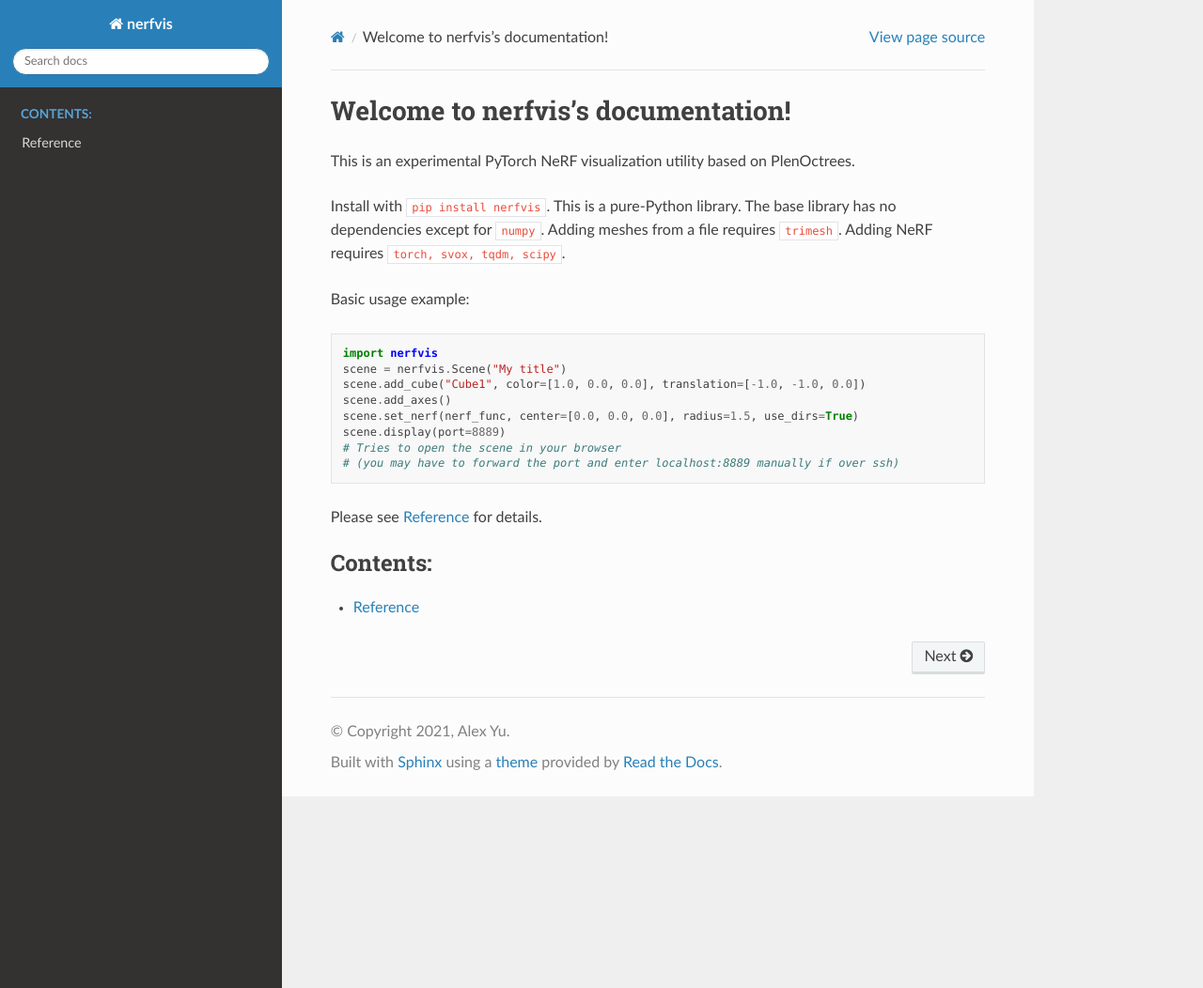
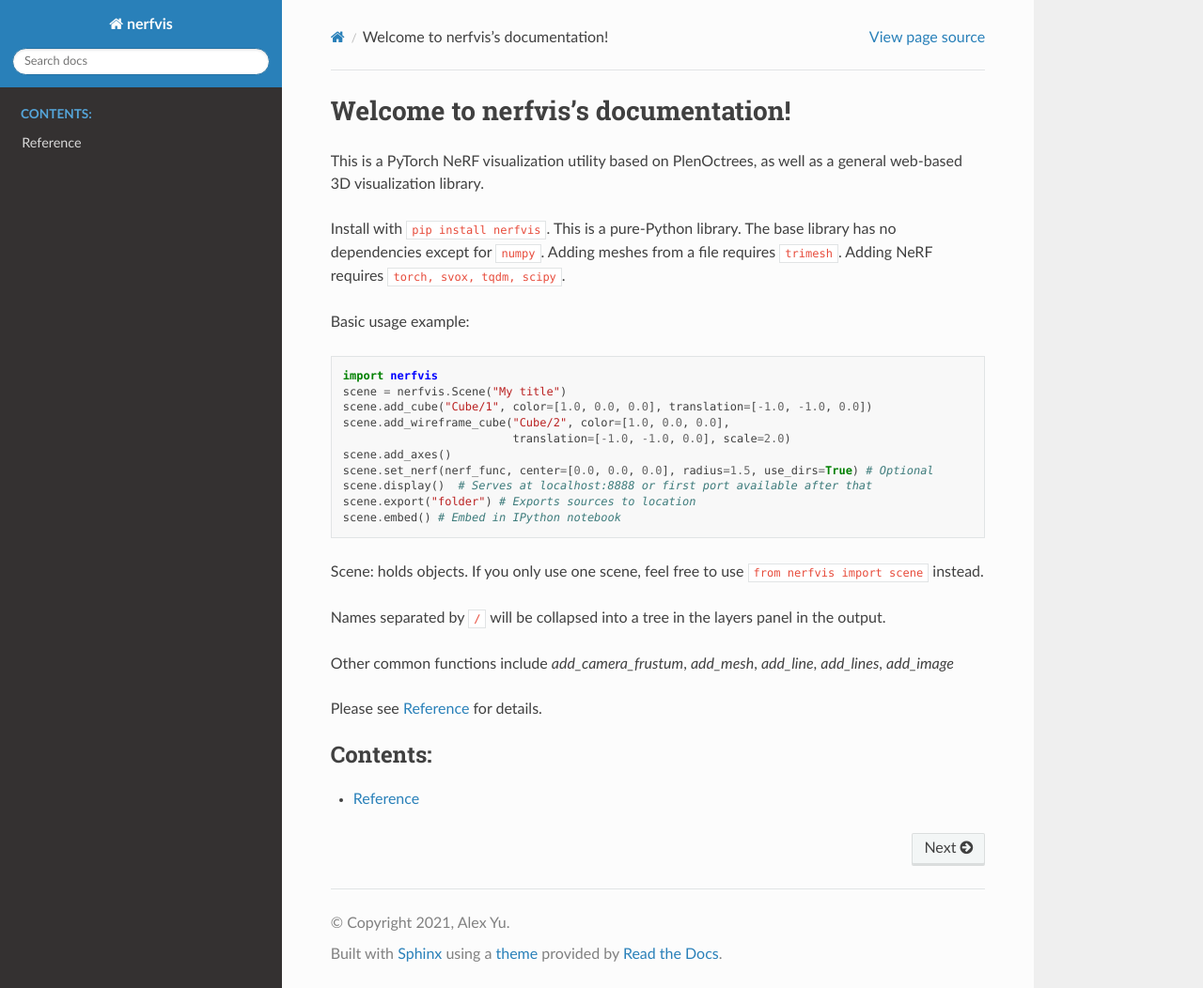
Before and after one commit to sxyu/nerfvis, a Sphinx documentation site: the page built from docs/source/index.rst, in a window 1280 px wide and 1052 px high. Shown: the whole window at 94% size. Built offline with Sphinx 7.4.7 and the Read the Docs theme 2.0.0, drawn with Linux system fonts in a browser that asks for light colours.

Commit message:
Relative scrolling; support `from nerfvis import scene`

```diff
--- a/docs/source/index.rst
+++ b/docs/source/index.rst
@@ -6,7 +6,8 @@
 Welcome to nerfvis's documentation!
 ===================================
 
-This is an experimental PyTorch NeRF visualization utility based on PlenOctrees.
+This is a PyTorch NeRF visualization utility based on PlenOctrees, as well as a
+general web-based 3D visualization library.
 
 Install with :code:`pip install nerfvis`. This is a pure-Python library. The base library has no dependencies except for :code:`numpy`.
 Adding meshes from a file requires :code:`trimesh`.
@@ -18,12 +19,22 @@
 
     import nerfvis
     scene = nerfvis.Scene("My title")
-    scene.add_cube("Cube1", color=[1.0, 0.0, 0.0], translation=[-1.0, -1.0, 0.0])
+    scene.add_cube("Cube/1", color=[1.0, 0.0, 0.0], translation=[-1.0, -1.0, 0.0])
+    scene.add_wireframe_cube("Cube/2", color=[1.0, 0.0, 0.0],
+                             translation=[-1.0, -1.0, 0.0], scale=2.0)
     scene.add_axes()
-    scene.set_nerf(nerf_func, center=[0.0, 0.0, 0.0], radius=1.5, use_dirs=True)
-    scene.display(port=8889)
-    # Tries to open the scene in your browser
-    # (you may have to forward the port and enter localhost:8889 manually if over ssh)
+    scene.set_nerf(nerf_func, center=[0.0, 0.0, 0.0], radius=1.5, use_dirs=True) # Optional
+    scene.display()  # Serves at localhost:8888 or first port available after that
+    scene.export("folder") # Exports sources to location
+    scene.embed() # Embed in IPython notebook
+
+Scene: holds objects. If you only use one scene, feel free to use :code:`from nerfvis import scene` instead.
+
+Names separated by :code:`/` will be collapsed into a tree in the layers panel in the output.
+
+
+Other common functions include `add_camera_frustum`, `add_mesh`, `add_line`, `add_lines`,
+`add_image`
 
 Please see :ref:`nerfvis` for details.
 
--- a/nerfvis/__init__.py
+++ b/nerfvis/__init__.py
@@ -1,3 +1,4 @@
 from .scene import Scene
 from .version import __version__
 from . import utils
+scene = Scene()
--- a/nerfvis/version.py
+++ b/nerfvis/version.py
@@ -1 +1 @@
-__version__ = '0.0.17'
+__version__ = '0.0.18'
```
Also changed, not shown: 11 other files.
